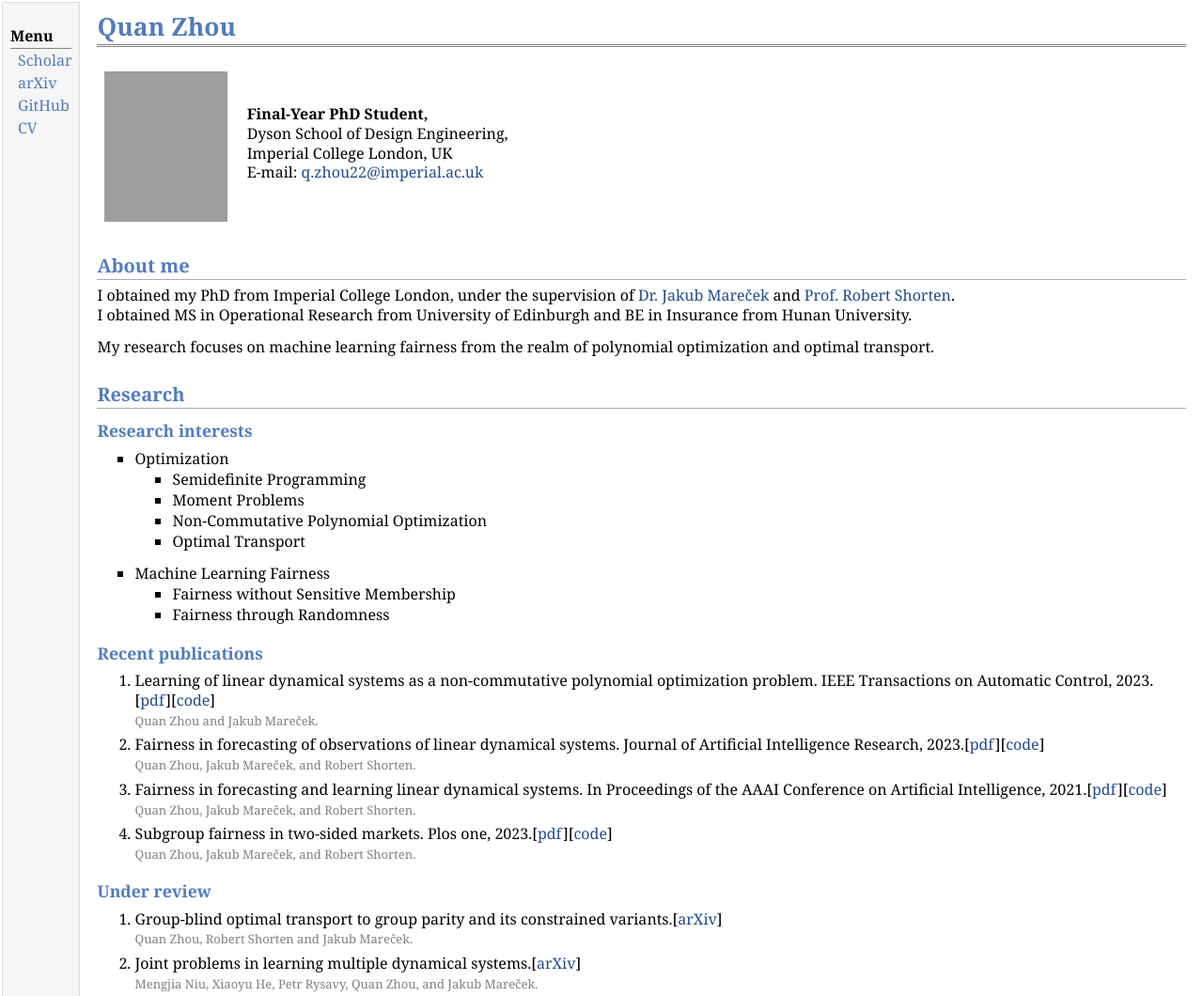
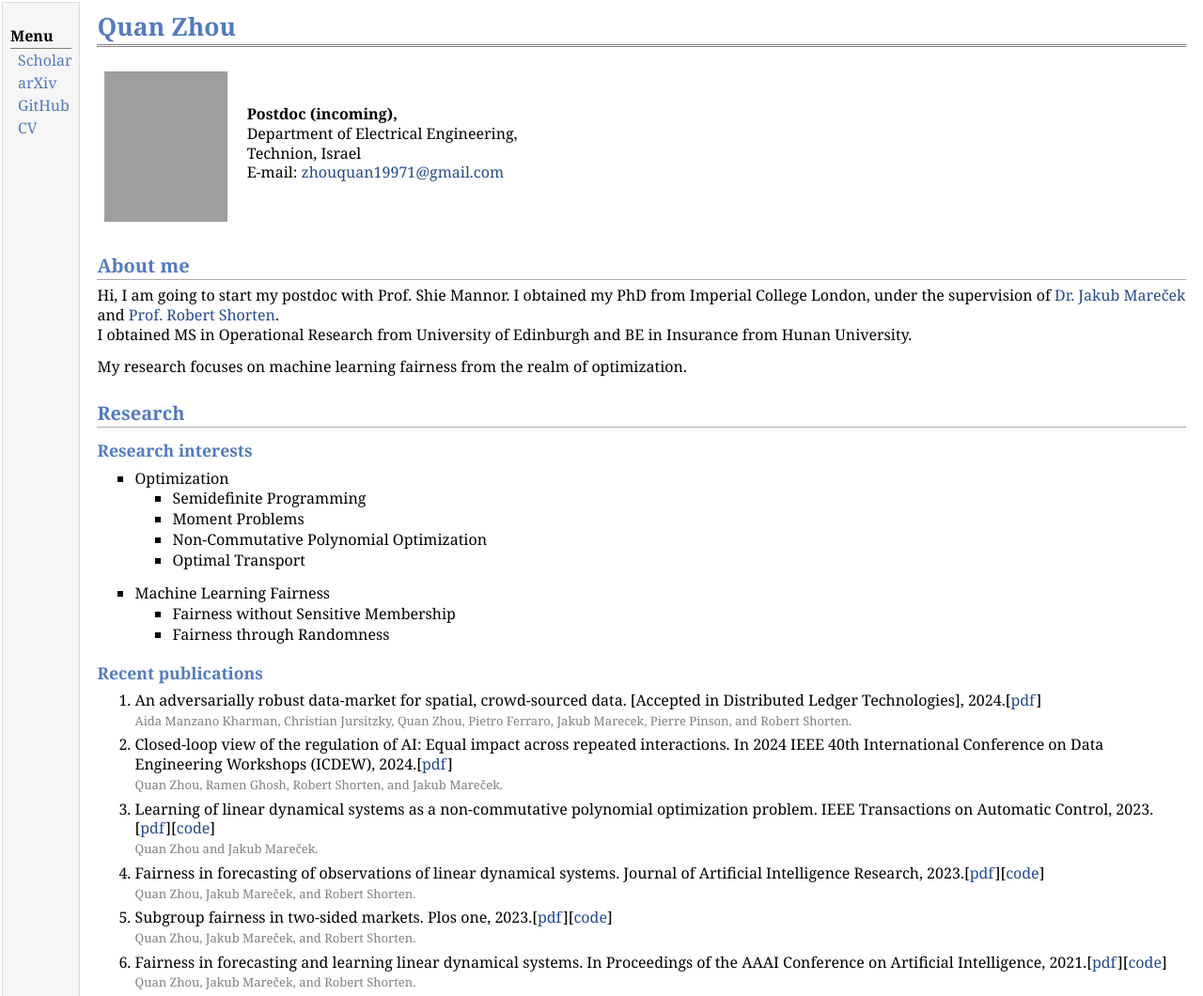
Before and after one commit to Quan-Zhou/Quan-Zhou.github.io, a plain HTML site: page index.html in a window 1280 px wide. Shown: the top 1060 px of the page at 94% size. Drawn offline with Linux system fonts and the light colour scheme; grey boxes are pictures that could not be loaded.

Commit message:
Update index.html

```diff
--- a/index.html
+++ b/index.html
@@ -26,15 +26,16 @@
 </div>
 <table class="imgtable"><tr><td>
 <a href="https://Quan-Zhou.github.io/"><img src="profile.png" alt="alt text" width="131px" height="160px" /></a>&nbsp;</td>
-<td align="left"><p><b>Final-Year PhD Student, </b> <br />
-Dyson School of Design Engineering, <br />
-Imperial College London, UK <br />
-E-mail: <a href="q.zhou22@imperial.ac.uk">q.zhou22@imperial.ac.uk</a></p>
+<td align="left"><p><b>Postdoc (incoming), </b> <br />
+Department of Electrical Engineering, <br />
+Technion, Israel <br />
+E-mail: <a href="zhouquan19971@gmail.com">zhouquan19971@gmail.com</a></p>
 </td></tr></table>
 <h2>About me</h2>
-<p>I obtained my PhD from Imperial College London, under the supervision of <a href="https://scholar.google.com/citations?user=Ew8TNsMAAAAJ&hl=en">Dr. Jakub Mareček</a> and <a href="https://scholar.google.com/citations?user=Rnb8M9AAAAAJ&hl=en">Prof. Robert Shorten</a>.<br />
+<p>Hi, I am going to start my postdoc with Prof. Shie Mannor.
+I obtained my PhD from Imperial College London, under the supervision of <a href="https://scholar.google.com/citations?user=Ew8TNsMAAAAJ&hl=en">Dr. Jakub Mareček</a> and <a href="https://scholar.google.com/citations?user=Rnb8M9AAAAAJ&hl=en">Prof. Robert Shorten</a>.<br />
 I obtained MS in Operational Research from University of Edinburgh and BE in Insurance from Hunan University.</p>
-<p>My research focuses on machine learning fairness from the realm of polynomial optimization and optimal transport.</p>
+<p>My research focuses on machine learning fairness from the realm of optimization.</p>
 <h2>Research</h2>
 <h3>Research interests</h3>
 <ul>
@@ -53,17 +54,24 @@ I obtained MS in Operational Research from University of Edinburgh and BE in Ins
 </ul>
 <h3>Recent publications </h3>
 <ol>
+<li><p>An adversarially robust data-market for spatial, crowd-sourced data. [Accepted in Distributed Ledger Technologies], 2024.[<a href="https://arxiv.org/abs/2206.06299">pdf</a>]
+<br/><font color="grey" size=2>Aida Manzano Kharman, Christian Jursitzky, Quan Zhou, Pietro Ferraro, Jakub Marecek, Pierre Pinson, and Robert Shorten. </font></p>
+</li>
+<li><p>Closed-loop view of the regulation of AI: Equal impact across repeated interactions.  In 2024 IEEE 40th International Conference on Data Engineering
+Workshops (ICDEW), 2024.[<a href="https://ieeexplore.ieee.org/document/10555099">pdf</a>]
+<br/><font color="grey" size=2>Quan Zhou, Ramen Ghosh, Robert Shorten, and Jakub Mareček. </font></p>
+</li>
 <li><p>Learning of linear dynamical systems as a non-commutative polynomial optimization problem. IEEE Transactions on Automatic Control, 2023.[<a href="https://ieeexplore.ieee.org/abstract/document/10244076">pdf</a>][<a href="https://github.com/Quan-Zhou/Proper-Learning-of-LDS">code</a>]
 <br/><font color="grey" size=2>Quan Zhou and Jakub Mareček. </font></p>
 </li>
 <li><p>Fairness in forecasting of observations of linear dynamical systems. Journal of Artificial Intelligence Research, 2023.[<a href="https://www.jair.org/index.php/jair/article/view/14050">pdf</a>][<a href="https://github.com/Quan-Zhou/Fairness-in-Learning-of-LDS">code</a>]
 <br/><font color="grey" size=2>Quan Zhou, Jakub Mareček, and Robert Shorten. </font></p>
 </li>
+<li><p>Subgroup fairness in two-sided markets. Plos one, 2023.[<a href="https://journals.plos.org/plosone/article?id=10.1371/journal.pone.0281443">pdf</a>][<a href="https://github.com/Quan-Zhou/Fairness-in-Two-Sided-Markets">code</a>]
+<br/><font color="grey" size=2>Quan Zhou, Jakub Mareček, and Robert Shorten.</font></p>
+</li>
 <li><p>Fairness in forecasting and learning linear dynamical systems. In Proceedings of the AAAI Conference on Artificial Intelligence, 2021.[<a href="https://ojs.aaai.org/index.php/AAAI/article/view/17328">pdf</a>][<a href="https://github.com/Quan-Zhou/Fairness-in-Learning-of-LDS">code</a>]
 <br/><font color="grey" size=2>Quan Zhou, Jakub Mareček, and Robert Shorten. </font></p>
-</li>
-<li><p>Subgroup fairness in two-sided markets. Plos one, 2023.[<a href="https://journals.plos.org/plosone/article?id=10.1371/journal.pone.0281443">pdf</a>][<a href="https://github.com/Quan-Zhou/Fairness-in-Two-Sided-Markets">code</a>]
-<br/><font color="grey" size=2>Quan Zhou, Jakub Mareček, and Robert Shorten.</font></p>
 </li>
 </ol>
 <h3>Under review</h3>
```
